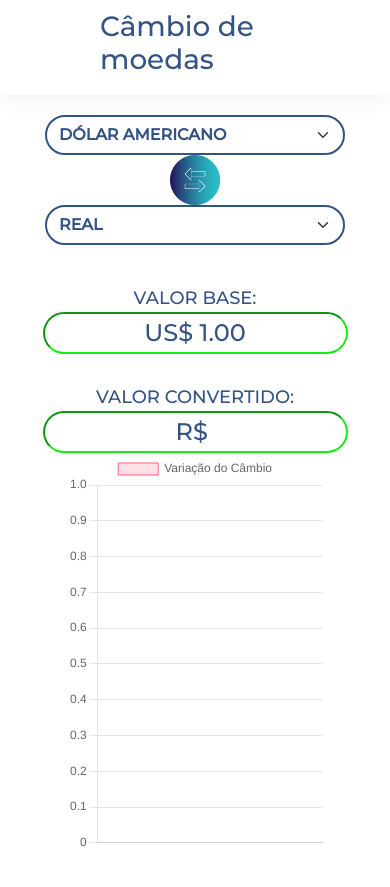
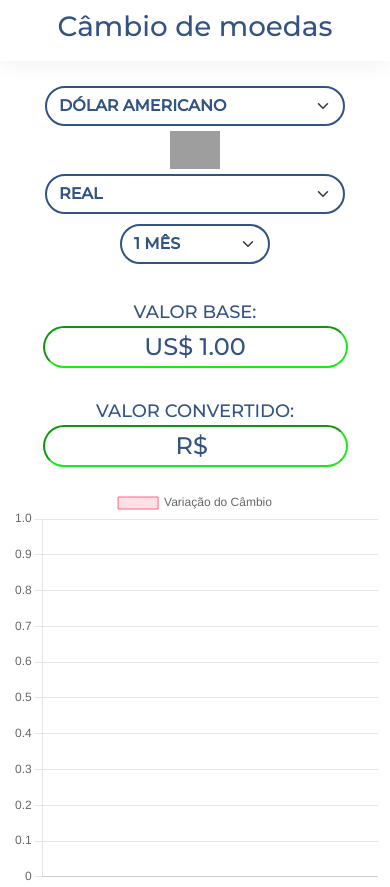
Before and after one commit to jo-alves22/CambioMoedas, a Flask app: page / in a window 390 px wide. Before the commit the page ends 847 px from the top, so only its background shows below. Run offline with Flask 2, Linux system fonts and the light colour scheme; data that the repository does not hold is empty; grey boxes are pictures that could not be loaded.

Commit message:
adicionando opcao de busca de outros periodos

```diff
--- a/app.py
+++ b/app.py
@@ -9,11 +9,11 @@
 # Rota da função para obter os dados do request na página inicial
 @app.route("/")
 def index():
+
     # Dados para o gráfico
     listavalores = []
     listadatas = []
-    responsehistory = requests.get("https://economia.awesomeapi.com.br/json/daily/USD-BRL/60")
-    print(responsehistory.status_code)
+    responsehistory = requests.get(f"https://economia.awesomeapi.com.br/json/daily/USD-BRL/30")
     if responsehistory.status_code != 200:
         return render_template("serverdown.html")
     else:
@@ -39,17 +39,17 @@
 
             return render_template("index.html", valormoeda=valormoeda, cifra=cifra, cifrabase=cifrabase, labels=listadatas, data=listavalores)
 
-#USD-BRL,EUR-BRL,BTC-BRL,EUR-USD,BTC-USD,AUD-BRL,CAD-BRL,ARS-BRL,BRL-ARS,CHF-BRL,GBP-BRL
 
-
-# Rota da função para obter os dados do request quando o usuário efetuar uma busca
+# Rota da função para obter os dados do request quando o usuário selecionar outra moeda
 @app.route('/buscarcotacao', methods=['POST'])
 def buscarcotacao():
     listavalores = []
     listadatas = []
+
     # Dados da conversão do câmbio
     moeda1 = str(request.form.get('moeda1'))
     moeda2 = str(request.form.get('moeda2'))
+    periodo = str(request.form.get('periodo'))
     if moeda1 == moeda2:
         mensagem = 'Selecione moedas diferentes'
         return render_template("index.html", moeda1=moeda1, moeda2=moeda2, mensagem=mensagem, labels=listadatas, data=listavalores)
@@ -88,7 +88,7 @@
 
 
         # Dados para o gráfico
-        responsehistory = requests.get(f"https://economia.awesomeapi.com.br/json/daily/{moeda1}-{moeda2}/60")
+        responsehistory = requests.get(f"https://economia.awesomeapi.com.br/json/daily/{moeda1}-{moeda2}/{periodo}")
         if responsehistory.status_code != 200:
             return render_template("serverdown.html")
         else:
@@ -101,8 +101,8 @@
                 date = datahora.strftime('%d-%m')
                 listadatas.append(date)
 
-            return render_template("index.html", valormoeda=valormoeda, cifra=cifra, cifrabase=cifrabase, moeda1=moeda1, moeda2=moeda2, labels=listadatas, data=listavalores)
+            return render_template("index.html", valormoeda=valormoeda, cifra=cifra, cifrabase=cifrabase, moeda1=moeda1, moeda2=moeda2, labels=listadatas, data=listavalores, periodo=periodo)
 
 
 if __name__ == "__main__":
-    app.run(debug=True)
+    app.run(host='0.0.0.0', debug=True)
--- a/static/css/index.css
+++ b/static/css/index.css
@@ -37,6 +37,7 @@
 .valor{
     margin-top: 30px;
     text-align: center;
+    margin-bottom: 20px;
 }
 .valor input{
     text-align: center;
@@ -52,19 +53,23 @@
 
 }
 canvas{
-    width: 70%;
+    width: 100%;
     height: 400px;
 }
 
-@media (max-width: 991px){
+
+@media (max-width: 991px) {
     .moedas {
       display: flex;
       flex-wrap: wrap;
       justify-content: center;
     }
 
-      .alinhamento-central {
-        text-align: center;
-        margin-bottom: 10px;
+    .moeda-select {
+      margin-bottom: 5px;
+      margin-top: 5px;
+    }
+    header{
+        padding: 10px 10px;
     }
   }
--- a/templates/index.html
+++ b/templates/index.html
@@ -8,6 +8,7 @@
     <link href="https://fonts.googleapis.com/css2?family=Montserrat:wght@500&display=swap" rel="stylesheet">
     <link href="https://cdn.jsdelivr.net/npm/bootstrap@5.3.0-alpha3/dist/css/bootstrap.min.css" rel="stylesheet" integrity="sha384-KK94CHFLLe+nY2dmCWGMq91rCGa5gtU4mk92HdvYe+M/SXH301p5ILy+dN9+nJOZ" crossorigin="anonymous">
     <script src="https://cdn.jsdelivr.net/npm/chart.js"></script>
+    <link rel="icon" href="{{ url_for('static', filename='images/currencyexchange.jpg') }}" type="image/x-icon">
     <title>Câmbio moedas estrangeiras</title>
 </head>
 <body>
@@ -20,10 +21,10 @@
                 {{ mensagem }}
             </div>
         {% endif %}
-
+        <!--Seleção das moedas e período para busca das informações-->
         <form action="/buscarcotacao" method="POST" class="moedas alinhamento-central">
             <div class="moedas alinhamento-central">
-                <select name="moeda1" id="moeda1" class="form-select moeda" aria-label="Default select example" style="width: 300px; text-transform: uppercase; border: solid 2px #335384; border-radius: 100px; font-weight: 900;">
+                <select name="moeda1" id="moeda1" class="form-select moeda moeda-select" aria-label="Default select example" style="width: 300px; text-transform: uppercase; border: solid 2px #335384; border-radius: 100px; font-weight: 900;">
                     <option value="USD" {% if moeda1 == 'USD' %} selected {% endif %}>Dólar Americano</option>
                     <option value="CAD" {% if moeda1 == 'CAD' %} selected {% endif %}>Dólar Canadense</option>
                     <option value="AUD" {% if moeda1 == 'AUD' %} selected {% endif %}>Dólar Australiano</option>
@@ -34,37 +35,43 @@
                     <option value="BRL" {% if moeda1 == 'BRL' %} selected {% endif %}>Real</option>
                 </select>
                 <img src="{{ url_for('static', filename='images/Exchange.png') }}" alt="Cambio" width="50px">
-                <select name="moeda2" id="moeda2" class="form-select moeda" aria-label="Default select example" style="width: 300px; text-transform: uppercase; border: solid 2px #335384; border-radius: 100px; font-weight: 900;">
+                <select name="moeda2" id="moeda2" class="form-select moeda moeda-select" aria-label="Default select example" style="width: 300px; text-transform: uppercase; border: solid 2px #335384; border-radius: 100px; font-weight: 900;">
                     <option value="BRL" {% if moeda2 == 'BRL' %} selected {% endif %}>Real</option>
                     <option value="USD" {% if moeda2 == 'USD' %} selected {% endif %}>Dólar Americano</option>
                     <option value="EUR" {% if moeda2 == 'EUR' %} selected {% endif %}>Euro</option>
 
                 </select>
-                <!--<input type="submit" value="Calcular" class="btn btn-primary">-->
+                <select name="periodo" id="periodo" class="form-select moeda moeda-select" aria-label="Default select example" style="width: 150px; text-transform: uppercase; border: solid 2px #335384; border-radius: 100px; font-weight: 900;">
+                    <option value="30" {% if periodo == '30' %} selected {% endif %}>1 mês</option>
+                    <option value="90" {% if periodo == '90' %} selected {% endif %}>3 meses</option>
+                    <option value="180" {% if periodo == '180' %} selected {% endif %}>6 meses</option>
+                    <option value="365" {% if periodo == '365' %} selected {% endif %}>1 ano</option>
+                </select>
             </div>
-
-
         </form>
-
+        <!--Valor Base-->
         <div class="valor">
             <label style="text-transform: uppercase; color: #335384; font-size: large">Valor base: </label>
             <input type="text" value="{{ cifrabase }} 1.00">
         </div>
-
+        <!--Valor Convertido-->
         <div class="valor">
             <label style="text-transform: uppercase; color: #335384; font-size: large">Valor convertido: </label>
             <input type="text" value="{{ cifra }} {{ valormoeda }}">
         </div>
 
+        <!--Gráfico-->
         <div class="grafico">
             <canvas id="myChart"></canvas>
         </div>
+
 
 
     </div>
 
 
     <script>
+        // Script para montagem do gráfico e exibição das informações
 		var labels = {{ labels | tojson }};
 		var data = {{ data | tojson }};
 
@@ -94,16 +101,21 @@
 		        }
 		    }
 		});
-	</script>
 
-    <script>
+        // Atualiza os valores na alteração da moeda selecionada
         document.getElementById("moeda1").onchange = function() {
           document.querySelector("form").submit();
         };
         document.getElementById("moeda2").onchange = function() {
           document.querySelector("form").submit();
         };
-      </script>
+        // Atualiza o gráfico conforme período selecionado
+        document.getElementById("periodo").onchange = function() {
+          document.querySelector("form").submit();
+        };
+
+	</script>
+
     <script src="https://cdn.jsdelivr.net/npm/bootstrap@5.3.0-alpha3/dist/js/bootstrap.bundle.min.js" integrity="sha384-ENjdO4Dr2bkBIFxQpeoTz1HIcje39Wm4jDKdf19U8gI4ddQ3GYNS7NTKfAdVQSZe" crossorigin="anonymous"></script>
 </body>
 </html>
```
Also changed, not shown: static/images/currencyexchange.jpg (added), static/images/exchange.png (deleted), static/images/iconecambio.png (added). Lines whose indentation alone changed are shown as unchanged.
